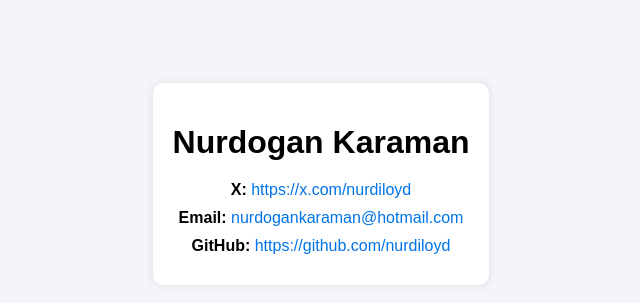
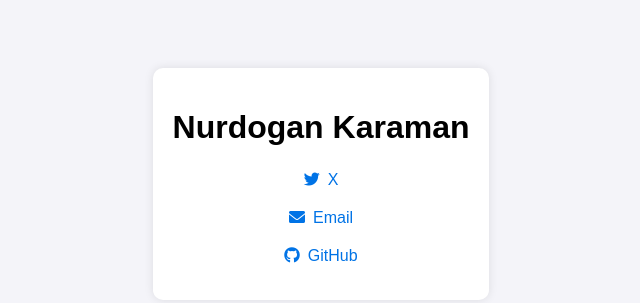
Before and after one commit to nurdiloyd/nurdiloyd.github.io, a plain HTML site: page index.html in a window 1280 px wide. Shown: the part 216-519 px from the top of the page, without its empty margins (319-959 px from the left). Drawn offline with Linux system fonts and the light colour scheme.

Commit message:
Add icons.

```diff
--- a/index.html
+++ b/index.html
@@ -4,6 +4,7 @@
     <meta charset="UTF-8">
     <meta name="viewport" content="width=device-width, initial-scale=1.0">
     <title>Contact - Nurdogan Karaman</title>
+    <link rel="stylesheet" href="https://cdnjs.cloudflare.com/ajax/libs/font-awesome/6.0.0-beta3/css/all.min.css">
     <style>
         body {
             font-family: Arial, sans-serif;
@@ -31,18 +32,23 @@
         a {
             color: #0073e6;
             text-decoration: none;
+            display: inline-block;
+            margin: 5px 0;
         }
         a:hover {
             text-decoration: underline;
+        }
+        .icon {
+            margin-right: 8px;
         }
     </style>
 </head>
 <body>
     <div class="contact-container">
         <h1>Nurdogan Karaman</h1>
-        <p><strong>X:</strong> <a href="https://x.com/nurdiloyd" target="_blank">https://x.com/nurdiloyd</a></p>
-        <p><strong>Email:</strong> <a href="mailto:nurdogankaraman@hotmail.com">nurdogankaraman@hotmail.com</a></p>
-        <p><strong>GitHub:</strong> <a href="https://github.com/nurdiloyd" target="_blank">https://github.com/nurdiloyd</a></p>
+        <p><a href="https://x.com/nurdiloyd" target="_blank"><i class="fab fa-twitter icon"></i>X</a></p>
+        <p><a href="mailto:nurdogankaraman@hotmail.com"><i class="fas fa-envelope icon"></i>Email</a></p>
+        <p><a href="https://github.com/nurdiloyd" target="_blank"><i class="fab fa-github icon"></i>GitHub</a></p>
     </div>
 </body>
 </html>
```
